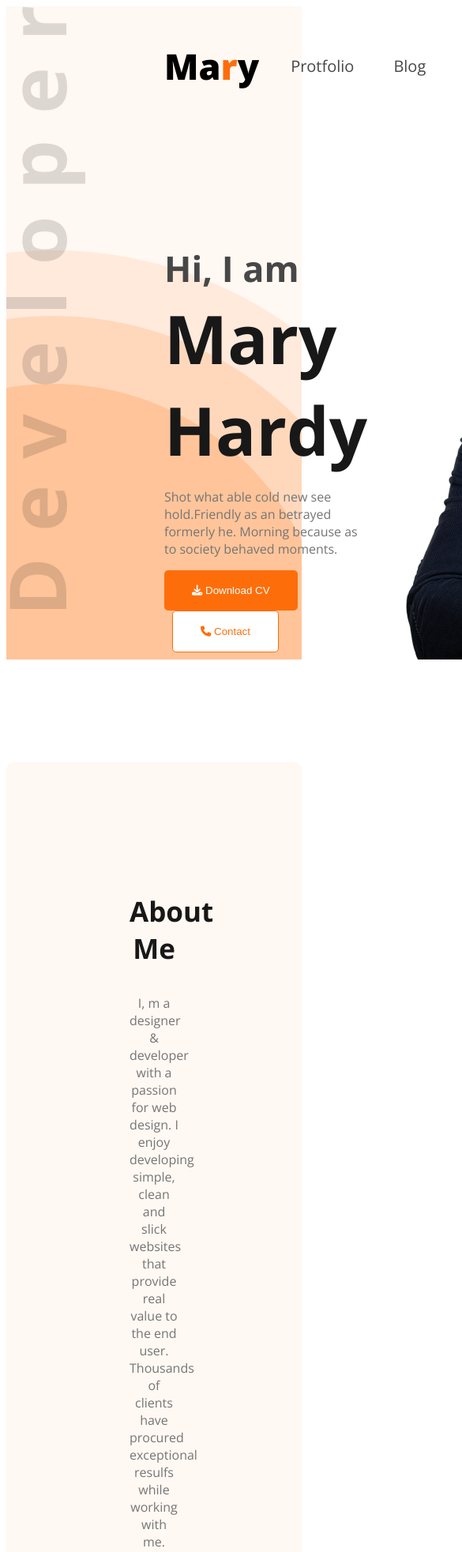
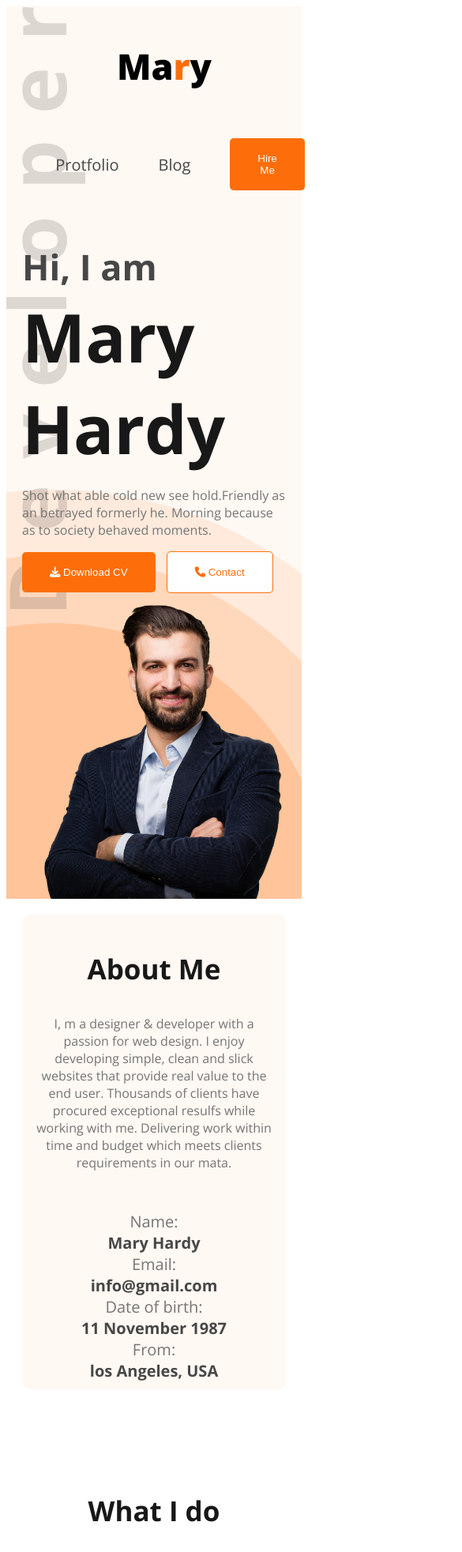
Before and after one commit to Ridoy5315/Ridoy-portfolio-web-developer-version, a plain HTML site: page index.html in a window 390 px wide. Shown: the top 1965 px of the page at 79% size, 585 px wide, since content can reach past the window. Drawn offline with nearby package versions, Linux system fonts and the light colour scheme.

Commit message:
mobile responsive style added

```diff
--- a/Styles/portfolio.css
+++ b/Styles/portfolio.css
@@ -242,3 +242,28 @@ footer textarea{
      padding-left: 30px;
      padding-top: 18px;
 }
+.hide{
+     display: none;
+}
+@media screen and (max-width:576px) {
+     .skill-container, .resume-container, nav, footer, .about-items{
+          flex-direction: column;
+     }
+     footer{
+          padding: 10px;
+     }
+     .footer-column{
+          width: calc(100% - 30px);
+     }
+     .about{
+          padding: 10px;
+          margin: 20px;
+     }
+     .banner{
+          flex-direction: column;
+          margin: 0 20px;
+     }
+     .banner-greetings{
+          margin-top: 50px;
+     }
+}
```
